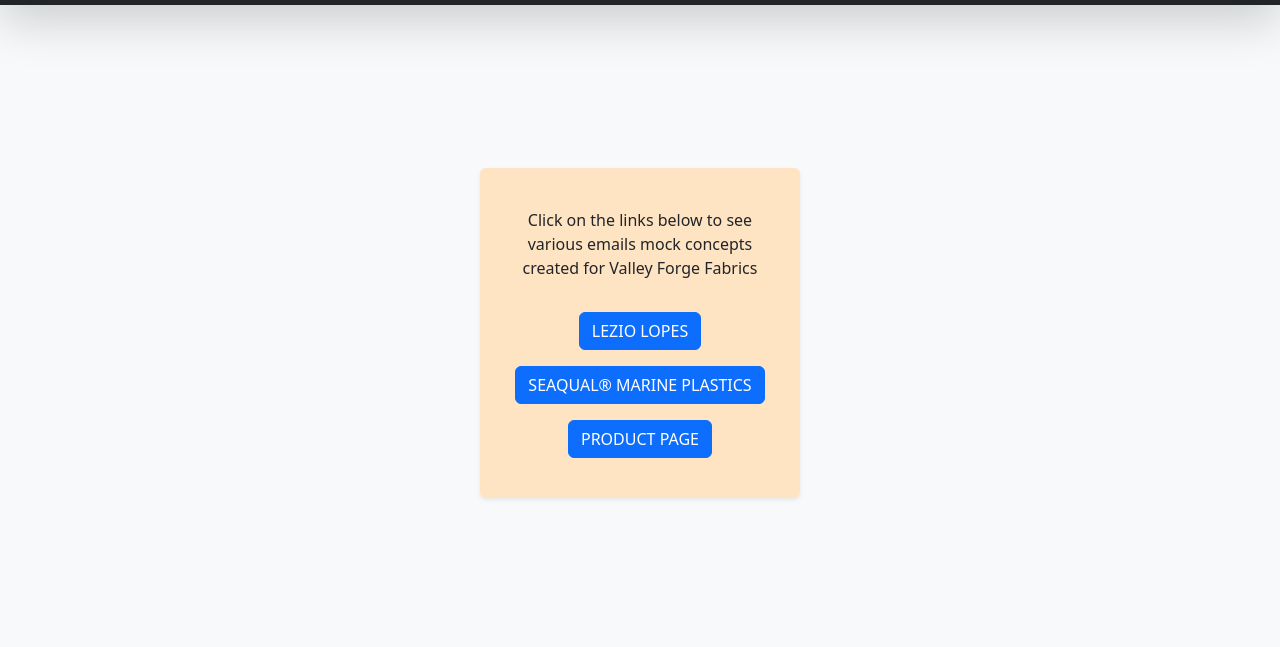
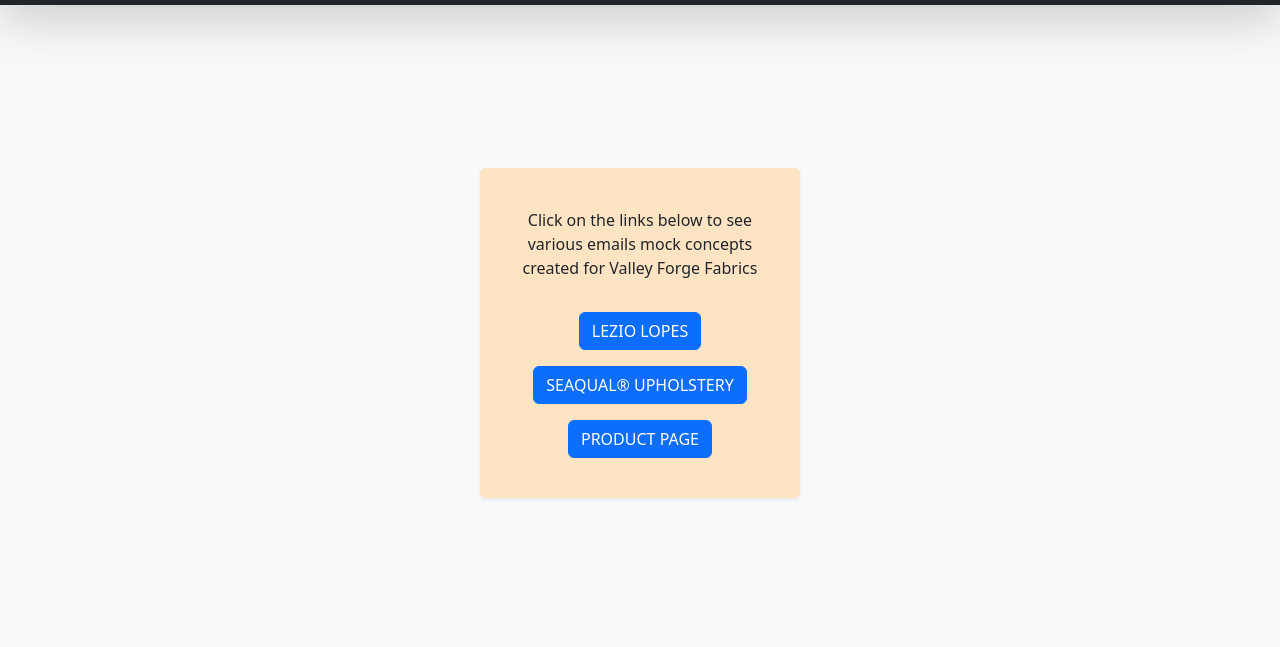
Before and after one commit to callmeisma/vf-lp-tailwind, a website: page index.html in a window 1280 px wide. Shown: the part 99-746 px from the top of the page. Drawn offline with nearby package versions, Linux system fonts and the light colour scheme.

Commit message:
update file name, html title, and index link

```diff
--- a/index.html
+++ b/index.html
@@ -46,10 +46,10 @@
           </li>
           <li class="flex-fill">
             <a
-              href="./src/seaqual-marine-plastic.html"
+              href="./src/seaqual-upholstery.html"
               class="btn btn-primary text-uppercase"
               target="_blank"
-              >SEAQUAL® Marine Plastics</a
+              >SEAQUAL® Upholstery</a
             >
           </li>
           <li class="flex-fill">
```
Also changed, not shown: src/seaqual-upholstery.html (renamed from src/seaqual-marine-plastic.html, +1 -1 lines).
